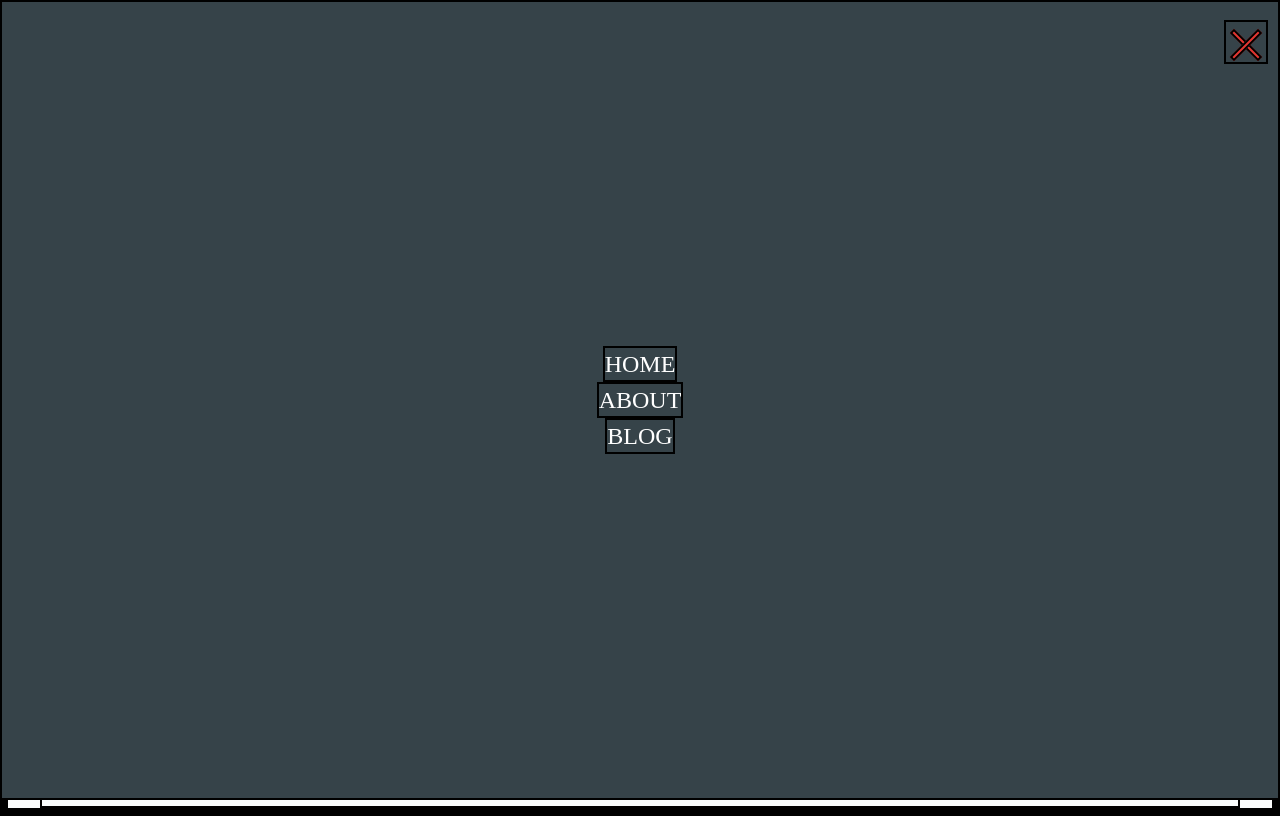
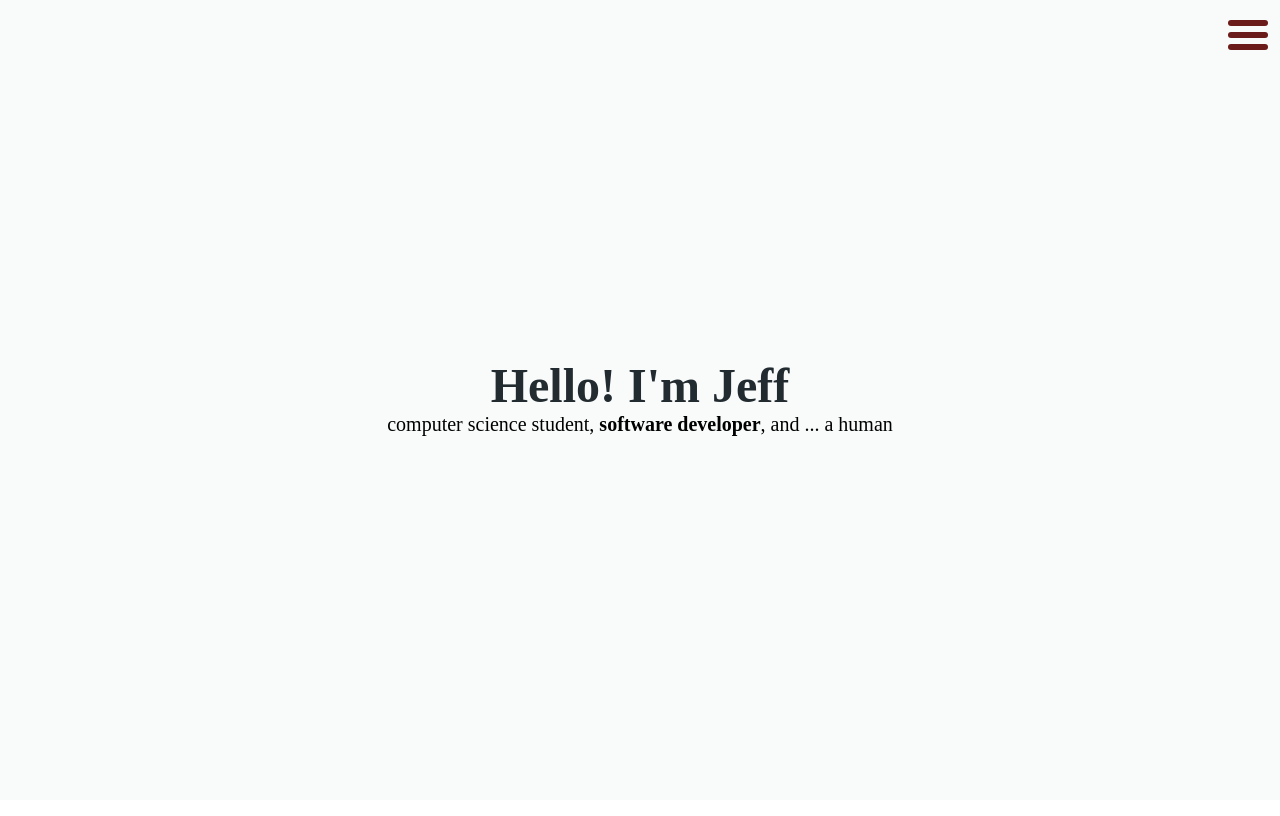
Before and after one commit to christojeffrey/main-christojeffrey, a Next.js app: page / in a window 1280 px wide. Built offline with nearby package versions, Linux system fonts and the light colour scheme.

Commit message:
add react spring, udah bisa animasi navbar sama tiap page

```diff
--- /dev/null
+++ b/components/navbar/navbar.module.css
@@ -0,0 +1,48 @@
+@keyframes bounce {
+  0%,
+  100% {
+    transform: translateY(-25%);
+    animation-timing-function: cubic-bezier(0.8, 0, 1, 1);
+  }
+  50% {
+    transform: none;
+    animation-timing-function: cubic-bezier(0, 0, 0.2, 1);
+  }
+}
+.animate-bounce {
+  animation: bounce 1s infinite;
+}
+/*
+.overlayActive {
+
+  clip-path: circle(75%);
+  transition: all 300ms ease-in-out;
+  border: 3px;
+  border-color: aquamarine;
+  animation: bounce 1s infinite;
+}
+
+.overlayInactive {
+  clip-path: circle(25px at calc(100% -45px));
+
+  transition: all 300ms ease-in-out;
+  border: 3px;
+  border-color: black;
+  display: none;
+} */
+
+.overlay {
+  clip-path: circle(0px at calc(100% - 20px) 40px);
+  transition: all 400ms ease-in-out;
+}
+
+.overlayActive {
+  clip-path: circle(75%);
+}
+.navLink {
+  transition: all ease 0.3s;
+}
+.navLink:hover {
+  box-shadow: inset 200px 0 0 0 #e0e0e0;
+  color: black;
+}
--- a/components/navbar/navbar.tsx
+++ b/components/navbar/navbar.tsx
@@ -1,41 +1,83 @@
-import { useState } from "react";
+import { useEffect, useState } from "react";
 import Link from "next/link";
+import styles from "./navbar.module.css";
+import { useSpring, animated, useTrail, a } from "react-spring";
+import React from "react";
+
 const Burger = ({ showOverlay, setShowOverlay }: { showOverlay: Boolean; setShowOverlay: any }) => {
   return (
     <>
-      <div className="z-10 absolute m-3 right-0 py-5 pr-10" onClick={() => setShowOverlay(!showOverlay)}>
-        <div className={`block absolute  h-1.5 w-10 bg-red transform transition duration-500 ease-in-out ${showOverlay ? "rotate-45" : "-translate-y-3"}`}></div>
-        <div className={`block absolute h-1.5 w-10  bg-red transform transition duration-500 ease-in-out ${showOverlay ? "opacity-0" : ""}`}></div>
-        <div className={`block absolute h-1.5 w-10  bg-red transform transition duration-500 ease-in-out ${showOverlay ? "-rotate-45" : "translate-y-3"}`}></div>
+      <div
+        className="z-10 absolute m-3 right-0 py-5 pr-10"
+        onClick={() => {
+          setShowOverlay(!showOverlay);
+        }}
+      >
+        <div className={`rounded-md block absolute h-1.5 w-10 bg-red-darker transform transition duration-300 ease-in-out ${showOverlay ? "rotate-45" : "-translate-y-3"}`}></div>
+        <div className={`rounded-md block absolute h-1.5 w-10 bg-red-darker transform transition duration-300 ease-in-out ${showOverlay ? "opacity-0" : ""}`}></div>
+        <div className={`rounded-md block absolute h-1.5 w-10 bg-red-darker transform transition duration-300 ease-in-out ${showOverlay ? "-rotate-45" : "translate-y-3"}`}></div>
       </div>
     </>
   );
 };
 
-const Overlay = () => {
+const Trail = ({ open, children }: { open: any; children: any }) => {
+  const items = React.Children.toArray(children);
+  const trail = useTrail(items.length, {
+    config: { mass: 5, tension: 2000, friction: 200 },
+    opacity: open ? 1 : 0,
+    x: open ? 0 : 20,
+    height: open ? 110 : 0,
+    from: { opacity: 0, x: 20, height: 0 },
+  });
   return (
-    <div className="bg-grey-darkest absolute top-0 left-0 right-0 bottom-0 flex flex-col items-center justify-center ease-in-out duration-300 transition-transform">
+    <div>
+      {trail.map(({ height, ...style }, index) => (
+        <a.div key={index} className={styles.trailsText} style={style}>
+          <a.div style={{ height }}>{items[index]}</a.div>
+        </a.div>
+      ))}
+    </div>
+  );
+};
+
+const Overlay = ({ showOverlay }: { showOverlay: boolean }) => {
+  const [open, setOpen] = useState(false);
+
+  useEffect(() => {
+    setOpen(showOverlay);
+  }, [showOverlay]);
+
+  return (
+    <div
+      className={`
+    bg-grey-darker absolute top-0 left-0 right-0 bottom-0 flex flex-col items-center justify-center ${styles.overlay} ${showOverlay ? styles.overlayActive : ""}`}
+    >
       <>
+        <div className={styles.container}>
+          <Trail open={open}>
             <Link href="/">
-          <a className="text-white text-2xl">HOME</a>
+              <a className={`text-white text-5xl ${styles.navLink}`}>HOME</a>
             </Link>
             <Link href="/about">
-          <a className="text-white text-2xl">ABOUT</a>
+              <a className={`text-white text-5xl ${styles.navLink}`}>ABOUT</a>
             </Link>
             <Link href="https://blog.christojeffrey.com">
-          <a className="text-white text-2xl">BLOG</a>
+              <a className={`text-white text-5xl ${styles.navLink}`}>BLOG</a>
             </Link>
+          </Trail>
+        </div>
       </>
     </div>
   );
 };
 
 const NavBar = () => {
-  const [showOverlay, setShowOverlay] = useState(true);
+  const [showOverlay, setShowOverlay] = useState(false);
   return (
     <>
       <Burger showOverlay={showOverlay} setShowOverlay={setShowOverlay} />
-      {showOverlay && <Overlay />}
+      <Overlay showOverlay={showOverlay} />
     </>
   );
 };
--- a/package.json
+++ b/package.json
@@ -11,7 +11,8 @@
   "dependencies": {
     "next": "12.1.5",
     "react": "18.0.0",
-    "react-dom": "18.0.0"
+    "react-dom": "18.0.0",
+    "react-spring": "^9.4.5"
   },
   "devDependencies": {
     "@types/node": "17.0.25",
--- a/pages/about.tsx
+++ b/pages/about.tsx
@@ -1,9 +1,21 @@
+import { useEffect } from "react";
+import { useSpring, animated } from "react-spring";
+import NavBar from "../components/navbar/navbar";
+import styles from "../styles/Home.module.css";
+
 const About = () => {
+  const props = useSpring({ to: { opacity: 1 }, from: { opacity: 0 } });
   return (
-    <div>
-      <h2>About</h2>
-      <p>This is the about page</p>
-    </div>
+    <animated.div style={props}>
+      <div className={`${styles.container} bg-grey-lightest`}>
+        {/* <Header /> */}
+        <NavBar />
+        <main className={`${styles.main} `}>
+          <div className="text-xl ">about me?</div>
+        </main>
+        {/* <Footer /> */}
+      </div>
+    </animated.div>
   );
 };
 
--- a/pages/index.tsx
+++ b/pages/index.tsx
@@ -1,21 +1,25 @@
 import type { NextPage } from "next";
 import styles from "../styles/Home.module.css";
-import Header from "../components/header/header";
-import Footer from "../components/footer/footer";
+// import Header from "../components/header/header";
+// import Footer from "../components/footer/footer";
 import NavBar from "../components/navbar/navbar";
+import { animated, useSpring } from "react-spring";
 const Home: NextPage = () => {
+  const props = useSpring({ to: { opacity: 1 }, from: { opacity: 0 } });
   return (
+    <animated.div style={props}>
       <div className={`${styles.container} bg-grey-lightest`}>
         {/* <Header /> */}
         <NavBar />
         <main className={`${styles.main} `}>
-        <div className="text-5xl text-black font-semibold">Hello! I'm Jeff</div>
-        <div>
+          <div className="text-5xl text-black font-semibold">Hello! I&apos;m Jeff</div>
+          <div className="text-xl ">
             computer science student, <b>software developer</b>, and ... a human
           </div>
         </main>
         {/* <Footer /> */}
       </div>
+    </animated.div>
   );
 };
 
--- a/styles/globals.css
+++ b/styles/globals.css
@@ -17,7 +17,7 @@ a {
 
 * {
   box-sizing: border-box;
-  border-width: 2px;
+  /* border-width: 2px;
   border-style: solid;
-  border-color: #000000;
+  border-color: #000000; */
 }
```
Also changed, not shown: 2 other files (tests, documents, lock files or other folders). Lines whose indentation alone changed are shown as unchanged.
